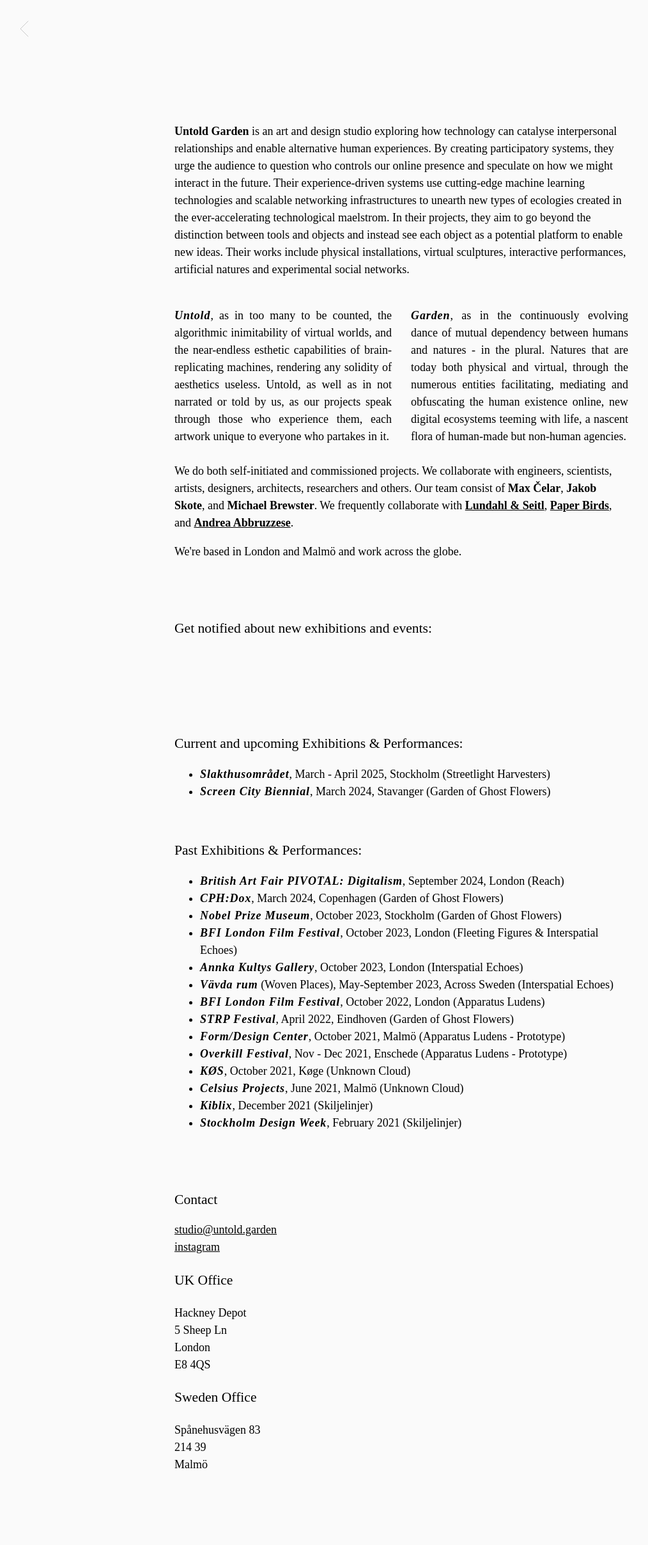
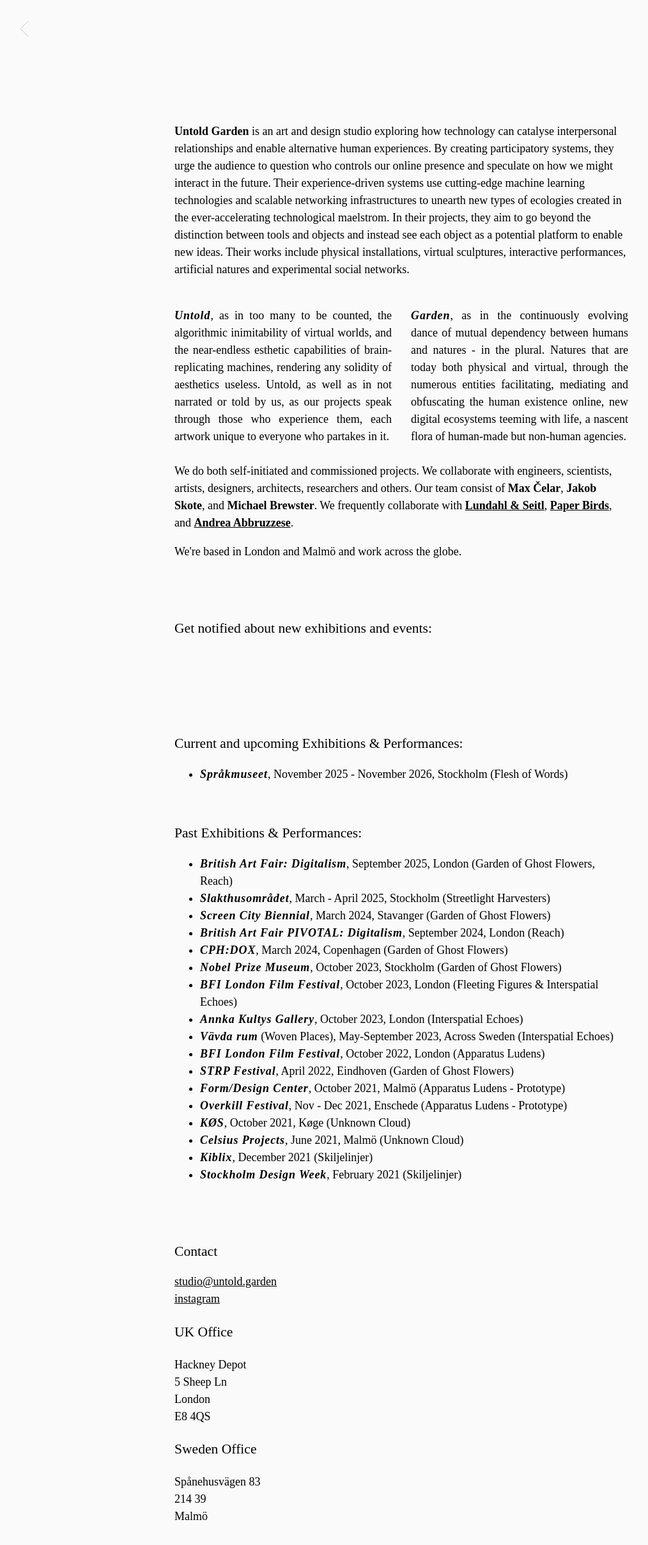
Before and after one commit to untoldgarden/website, a Jekyll site: the page built from about-us.md, in a window 1280 px wide. Shown: the top 2415 px of the page at 64% size, without its empty margins (12-1026 px from the left). Built offline with Jekyll 4.4.1, drawn with Linux system fonts in a browser that asks for light colours.

Commit message:
exhibition updates

```diff
--- a/_layouts/about-us.html
+++ b/_layouts/about-us.html
@@ -133,14 +133,16 @@
       <br>
       <h2>Current and upcoming Exhibitions & Performances:</h2>
       <ul>
-        <li><i><b>Slakthusområdet</b></i>, March - April 2025, Stockholm (Streetlight Harvesters)</li>
-        <li><i><b>Screen City Biennial</b></i>, March 2024, Stavanger (Garden of Ghost Flowers)</li>
+        <li><i><b>Språkmuseet</b></i>, November 2025 - November 2026, Stockholm (Flesh of Words)</li>
       </ul>
       <br>
       <h2>Past Exhibitions & Performances:</h2>
       <ul>
+        <li><i><b>British Art Fair: Digitalism</b></i>, September 2025, London (Garden of Ghost Flowers, Reach)</li>
+        <li><i><b>Slakthusområdet</b></i>, March - April 2025, Stockholm (Streetlight Harvesters)</li>
+        <li><i><b>Screen City Biennial</b></i>, March 2024, Stavanger (Garden of Ghost Flowers)</li>
         <li><i><b>British Art Fair PIVOTAL: Digitalism</b></i>, September 2024, London (Reach)</li>
-        <li><i><b>CPH:Dox</b></i>, March 2024, Copenhagen (Garden of Ghost Flowers)</li>
+        <li><i><b>CPH:DOX</b></i>, March 2024, Copenhagen (Garden of Ghost Flowers)</li>
         <li><i><b>Nobel Prize Museum</b></i>, October 2023, Stockholm (Garden of Ghost Flowers)</li>
         <li><i><b>BFI London Film Festival</b></i>, October 2023, London (Fleeting Figures & Interspatial Echoes)</li>
         <li><i><b>Annka Kultys Gallery</b></i>, October 2023, London (Interspatial Echoes)</li>
```
